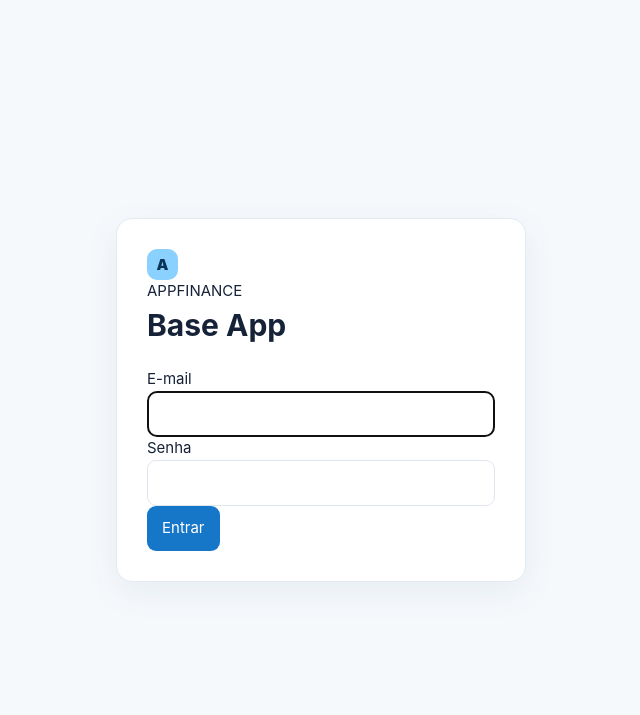
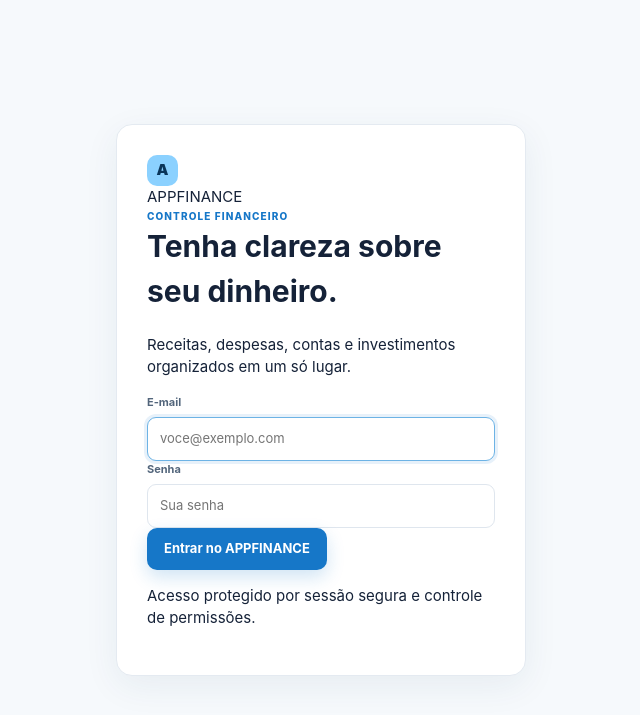
Before and after one commit to choppon24h-png/APPFINANCE, a PHP site: page /login in a window 1280 px wide. Shown: the top 715 px of the page, without its empty margins (319-959 px from the left). Run offline with PHP 8.4, Linux system fonts and the light colour scheme.

Commit message:
feat: atualizar experiencia de login

```diff
--- a/app/Views/auth/login.php
+++ b/app/Views/auth/login.php
@@ -1,28 +1,5 @@
-<?php
-$csrf = $_SESSION['csrf_token'] ?? '';
-?>
-<h1 class="h4 mb-4 text-center"><?= htmlspecialchars($_ENV['APP_NAME'] ?? 'Base App') ?></h1>
-
-<?php if (!empty($error)): ?>
-    <div class="alert alert-danger py-2"><?= htmlspecialchars($error) ?></div>
-<?php endif; ?>
-
-<?php if (($_GET['error'] ?? '') === 'sessao_expirada'): ?>
-    <div class="alert alert-warning py-2">Sua sessao expirou. Faca login novamente.</div>
-<?php endif; ?>
-
-<form method="POST" action="/login">
-    <input type="hidden" name="_csrf_token" value="<?= htmlspecialchars($csrf) ?>">
-
-    <div class="mb-3">
-        <label class="form-label">E-mail</label>
-        <input type="email" name="email" class="form-control" required autofocus>
-    </div>
-
-    <div class="mb-3">
-        <label class="form-label">Senha</label>
-        <input type="password" name="password" class="form-control" required>
-    </div>
-
-    <button type="submit" class="btn btn-primary w-100">Entrar</button>
-</form>
+<?php $csrf = $_SESSION['csrf_token'] ?? ''; ?>
+<div class="auth-welcome"><span class="eyebrow">Controle financeiro</span><h1>Tenha clareza sobre seu dinheiro.</h1><p>Receitas, despesas, contas e investimentos organizados em um só lugar.</p></div>
+<?php if (!empty($error)): ?><div class="alert alert-danger py-2"><?= htmlspecialchars($error) ?></div><?php endif; ?>
+<?php if (($_GET['error'] ?? '') === 'sessao_expirada'): ?><div class="alert alert-warning py-2">Sua sessão expirou. Faça login novamente.</div><?php endif; ?>
+<form method="POST" action="/login" class="auth-form"><input type="hidden" name="_csrf_token" value="<?= htmlspecialchars($csrf) ?>"><label class="field"><span>E-mail</span><input type="email" name="email" placeholder="voce@exemplo.com" autocomplete="email" required autofocus></label><label class="field"><span>Senha</span><input type="password" name="password" placeholder="Sua senha" autocomplete="current-password" required></label><button type="submit" class="button button-primary">Entrar no APPFINANCE</button></form><p class="auth-footnote">Acesso protegido por sessão segura e controle de permissões.</p>
```
